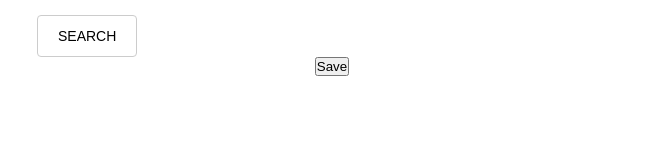
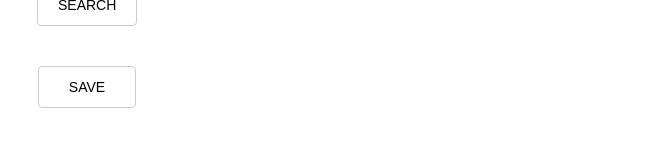
Before and after one commit to sashovnya/sashovnya.github.io, a plain HTML site: page index.html in a window 1280 px wide. Shown: the part 446-592 px from the top of the page, without its empty margins (308-971 px from the left). Drawn offline with nearby package versions, Linux system fonts and the light colour scheme.

Commit message:
Update style.css

```diff
--- a/css/style.css
+++ b/css/style.css
@@ -81,6 +81,7 @@ section .main .searchBx .icons img[src="img/mic.png"]
 {
   margin: 0 5px;
   margin-top: 20px;
+  margin-bottom: 20px;
   padding: 12px 20px;
   position: relative;
   font-size: 14px;
@@ -98,7 +99,28 @@ section .main .searchBx .icons img[src="img/mic.png"]
   overflow: hidden;
   transition: all 0.3s cubic-bezier(0.02, 0.01, 0.47, 1);
 }
-.searchBtn:hover
+.saveBtn
+{
+  right: 245px;
+  margin-top: 20px;
+  padding: 12px 30px;
+  position: relative;
+  font-size: 14px;
+  cursor: pointer;
+  border: 1px solid #cccccc;
+  background-color: white;
+  border-radius: 4px;
+  outline: none;
+  text-decoration: none;
+  display: flex;
+  align-items: center;
+  text-transform: uppercase;
+  font-weight: 400;
+  z-index: 0;
+  overflow: hidden;
+  transition: all 0.3s cubic-bezier(0.02, 0.01, 0.47, 1);
+}
+.searchBtn:hover, .saveBtn:hover
 {
   animation: rotate624 0.7s ease-in-out both;
 }
@@ -159,7 +181,7 @@ section .main .searchBx .icons img[src="img/mic.png"]
 }
 .searchBtn:after
 {
-  background: #277624;
+  background: #0098fe;
   content: "";
   height: 155px;
   left: -75px;
@@ -171,7 +193,21 @@ section .main .searchBx .icons img[src="img/mic.png"]
   width: 50px;
   z-index: -10;
 }
-.searchBtn:hover:after
+.saveBtn:after
+{
+  background: #9dff00;
+  content: "";
+  height: 155px;
+  left: -75px;
+  opacity: 0.4;
+  position: absolute;
+  top: -50px;
+  transform: rotate(35deg);
+  transition: all 550ms cubic-bezier(0.19, 1, 0.22, 1);
+  width: 50px;
+  z-index: -10;
+}
+.searchBtn:hover:after, .saveBtn:hover:after
 {
   left: 120%;
   transition: all 550ms cubic-bezier(0.19, 1, 0.22, 1);
```
